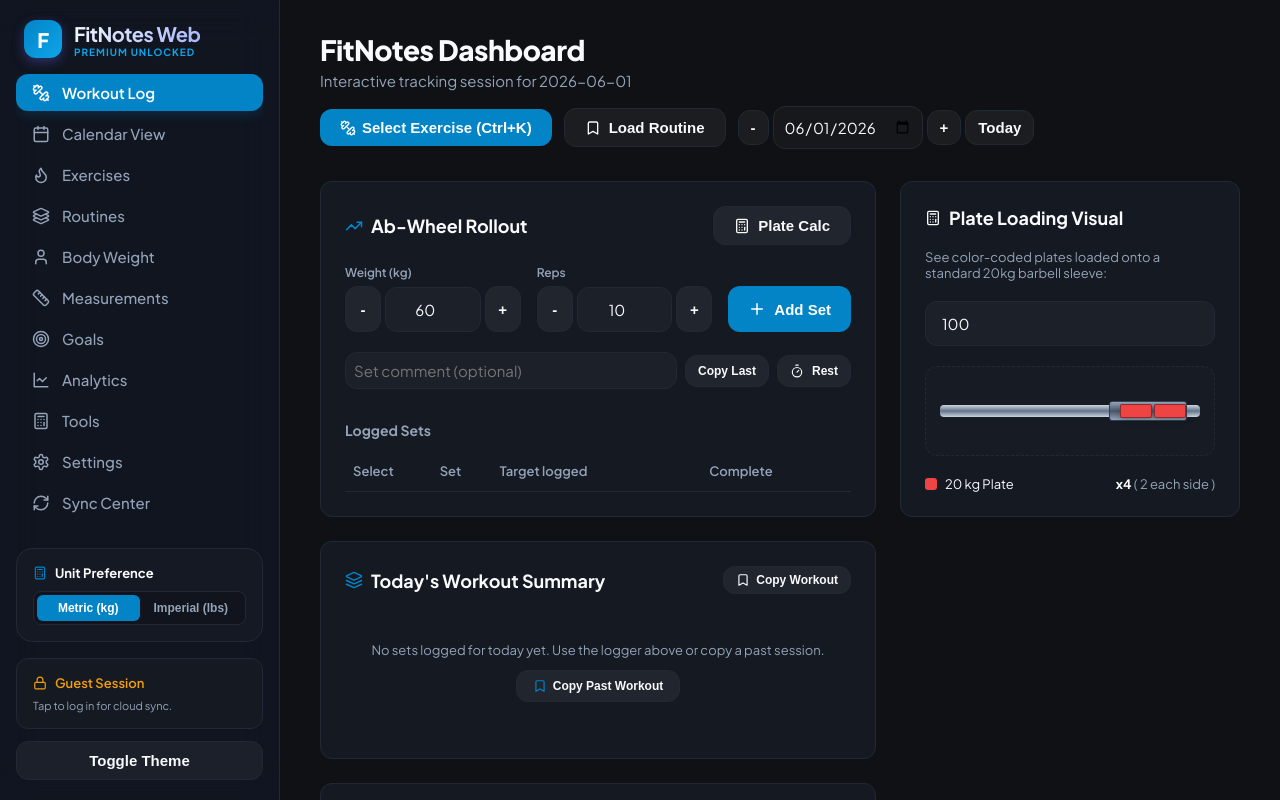
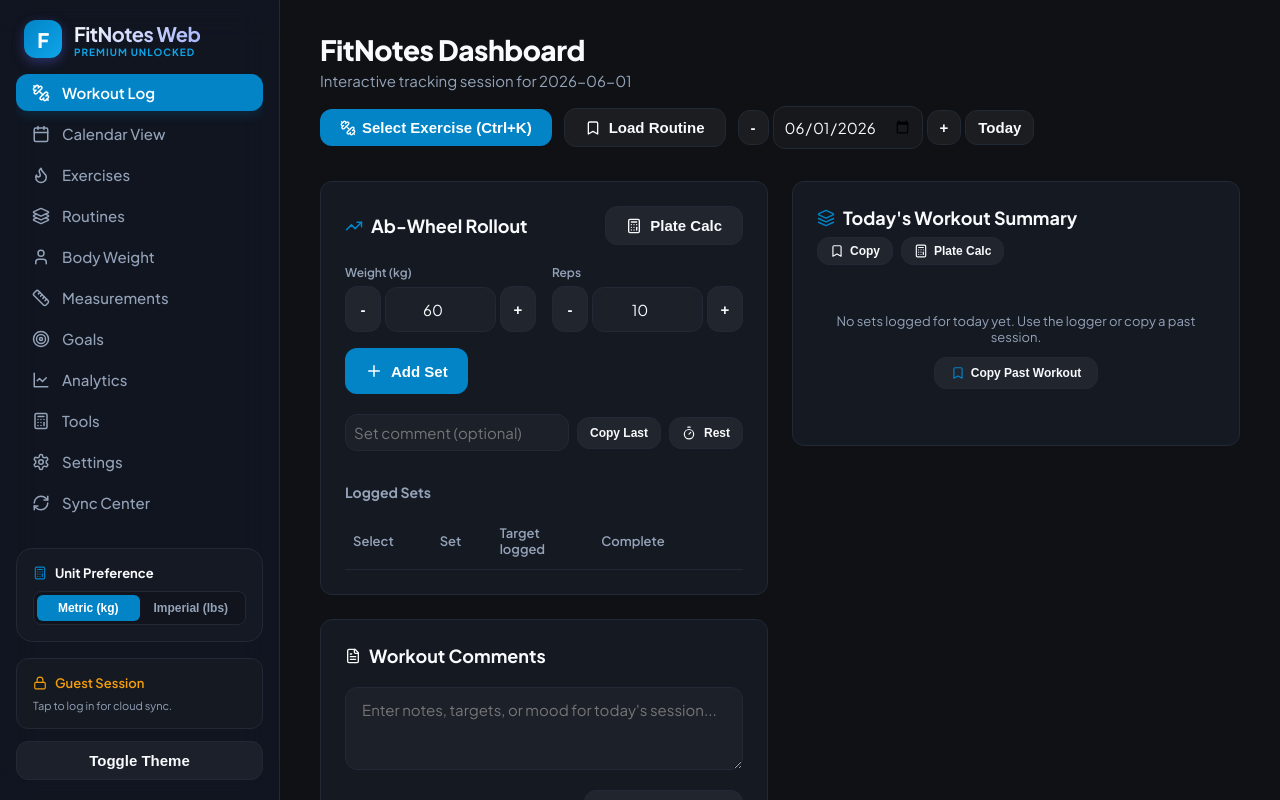
Before and after one commit to biker2000on/fitnotes-web, a React (Vite) app in the folder frontend/: page /#/log in a window 1280 px wide. Built offline with nearby package versions, Linux system fonts and the light colour scheme.

Commit message:
layout: restructure Workout Log grid with 50/50 desktop columns and Plate Calc modal visualizer

```diff
--- a/frontend/src/components/PlateCalculatorModal.tsx
+++ b/frontend/src/components/PlateCalculatorModal.tsx
@@ -46,6 +46,27 @@
           style={{ fontSize: '18px', fontWeight: 700 }}
         />
 
+        {/* Premium Barbell Draw */}
+        <div className="barbell-preview" style={{ marginTop: '8px', marginBottom: '8px' }}>
+          <div className="barbell-shaft">
+            <div className="barbell-sleeve right">
+              {calculatedPlates.flatMap(p =>
+                Array.from({ length: p.count }).map((_, i) => (
+                  <div
+                    key={`${p.weight}-${i}`}
+                    className="loaded-plate"
+                    style={{
+                      width: `${p.weight * (userUnit === 'kg' ? 3.5 : 1.6)}px`,
+                      height: `${80 - ((userUnit === 'kg' ? 20 : 45) - p.weight) * (userUnit === 'kg' ? 2 : 0.9)}%`,
+                      backgroundColor: p.color,
+                    }}
+                  />
+                ))
+              )}
+            </div>
+          </div>
+        </div>
+
         <div style={{ display: 'flex', flexDirection: 'column', gap: '12px', marginTop: '8px' }}>
           {calculatedPlates.length === 0 ? (
             <p style={{ textAlign: 'center', padding: '16px', color: 'var(--text-secondary-dark)', fontSize: '13px' }}>
--- a/frontend/src/index.css
+++ b/frontend/src/index.css
@@ -280,7 +280,7 @@
 /* Workout Logging Screen Grid */
 .workout-grid {
   display: grid;
-  grid-template-columns: 1fr 340px;
+  grid-template-columns: 1fr 1fr;
   gap: 24px;
   align-items: start;
 }
--- a/frontend/src/views/WorkoutLogView.tsx
+++ b/frontend/src/views/WorkoutLogView.tsx
@@ -21,7 +21,6 @@
     setSelectedExIdsForSuperset, setShowSupersetManagerModal,
     workoutGroups, groupExercises, exercises, categories, selectedDate, handleClearGroup,
     workoutComment, setWorkoutComment, handleSaveComment,
-    plateCalcTarget, setPlateCalcTarget, calculatedPlates,
     settings, logComment, setLogComment, handleCopyPreviousSet, handleClearDay,
     startRestTimer, shareWorkout,
     editingLog, handleSelectLogForEdit, handleCancelEdit,
@@ -30,7 +29,7 @@
 
   return (
     <div className="workout-grid">
-      {/* Middle: Active set Logger */}
+      {/* Left: Active set Logger & comments */}
       <div style={{ display: 'flex', flexDirection: 'column', gap: '24px' }}>
         {selectedExercise ? (
           <div className="card" style={{ gap: '20px' }}>
@@ -232,21 +231,39 @@
           </div>
         )}
 
-        {/* TODAY'S WORKOUT SUMMARY PANEL */}
-        <div className="card" style={{ gap: '16px' }}>
-          <div style={{ display: 'flex', justifyContent: 'space-between', alignItems: 'center' }}>
+        {/* Workout comments */}
+        <div className="card">
+          <div className="card-title"><FileText size={16} /> Workout Comments</div>
+          <textarea
+            value={workoutComment}
+            onChange={(e) => setWorkoutComment(e.target.value)}
+            placeholder="Enter notes, targets, or mood for today's session..."
+            rows={3}
+          />
+          <button className="btn btn-secondary" onClick={handleSaveComment} style={{ alignSelf: 'flex-end' }}>
+            Save Comments
+          </button>
+        </div>
+      </div>
+
+      {/* Right: Today's Workout Summary side panel */}
+      <div className="card" style={{ gap: '16px', height: 'fit-content' }}>
+        <div style={{ display: 'flex', justifyContent: 'space-between', alignItems: 'center', flexWrap: 'wrap', gap: '8px' }}>
           <div className="card-title" style={{ display: 'flex', alignItems: 'center', gap: '8px' }}>
             <Layers size={18} color="var(--primary)" />
             <span>Today's Workout Summary</span>
           </div>
-            <div style={{ display: 'flex', gap: '8px' }}>
+          <div style={{ display: 'flex', gap: '8px', flexWrap: 'wrap' }}>
             {currentLogs.length > 0 && (
               <button className="btn btn-primary" style={{ padding: '6px 12px', fontSize: '12px', display: 'flex', alignItems: 'center', gap: '6px' }} onClick={handleMarkAllComplete}>
-                  ✓ Complete All Sets
+                ✓ Complete All
               </button>
             )}
             <button className="btn btn-secondary" style={{ padding: '6px 12px', fontSize: '12px', display: 'flex', alignItems: 'center', gap: '6px' }} onClick={() => setShowCopyWorkoutDrawer(true)}>
-                <Bookmark size={14} /> Copy Workout
+              <Bookmark size={14} /> Copy
+            </button>
+            <button className="btn btn-secondary" style={{ padding: '6px 12px', fontSize: '12px', display: 'flex', alignItems: 'center', gap: '6px' }} onClick={() => setShowPlateCalc(true)}>
+              <Calculator size={14} /> Plate Calc
             </button>
             {currentLogs.length > 0 && (
               <>
@@ -254,7 +271,7 @@
                   <Share2 size={14} /> Share
                 </button>
                 <button className="btn btn-secondary" style={{ padding: '6px 12px', fontSize: '12px', color: 'var(--danger)' }} onClick={handleClearDay}>
-                    <Trash2 size={14} /> Clear Day
+                  <Trash2 size={14} /> Clear
                 </button>
               </>
             )}
@@ -263,7 +280,7 @@
                 setSelectedExIdsForSuperset([]);
                 setShowSupersetManagerModal(true);
               }}>
-                  <Plus size={14} /> Link Superset Group
+                <Plus size={14} /> Link Superset
               </button>
             )}
           </div>
@@ -272,7 +289,7 @@
         {currentLogs.length === 0 ? (
           <div style={{ textAlign: 'center', padding: '32px 16px', display: 'flex', flexDirection: 'column', alignItems: 'center', gap: '12px' }}>
             <p style={{ color: 'var(--text-secondary-dark)', fontSize: '13px', margin: 0 }}>
-                No sets logged for today yet. Use the logger above or copy a past session.
+              No sets logged for today yet. Use the logger or copy a past session.
             </p>
             <button className="btn btn-secondary" style={{ display: 'flex', alignItems: 'center', gap: '6px', fontSize: '12px', padding: '8px 16px' }} onClick={() => setShowCopyWorkoutDrawer(true)}>
               <Bookmark size={14} color="var(--primary)" /> Copy Past Workout
@@ -583,69 +600,6 @@
           </div>
         )}
       </div>
-
-        {/* Workout comments */}
-        <div className="card">
-          <div className="card-title"><FileText size={16} /> Workout Comments</div>
-          <textarea
-            value={workoutComment}
-            onChange={(e) => setWorkoutComment(e.target.value)}
-            placeholder="Enter notes, targets, or mood for today's session..."
-            rows={3}
-          />
-          <button className="btn btn-secondary" onClick={handleSaveComment} style={{ alignSelf: 'flex-end' }}>
-            Save Comments
-          </button>
-        </div>
-      </div>
-
-      {/* Right: Plate loading visualizer side panel */}
-      <div className="card" style={{ gap: '20px' }}>
-        <div className="card-title"><Calculator size={16} /> Plate Loading Visual</div>
-        <p style={{ fontSize: '13px', color: 'var(--text-secondary-dark)' }}>See color-coded plates loaded onto a standard {userUnit === 'kg' ? '20kg' : '45lbs'} barbell sleeve:</p>
-
-        <div style={{ display: 'flex', gap: '12px' }}>
-          <input
-            type="number"
-            value={plateCalcTarget}
-            onChange={(e) => setPlateCalcTarget(parseFloat(e.target.value) || 0)}
-            placeholder="Target Weight"
-          />
-        </div>
-
-        {/* Premium Barbell Draw */}
-        <div className="barbell-preview">
-          <div className="barbell-shaft">
-            <div className="barbell-sleeve right">
-              {calculatedPlates.flatMap(p =>
-                Array.from({ length: p.count }).map((_, i) => (
-                  <div
-                    key={`${p.weight}-${i}`}
-                    className="loaded-plate"
-                    style={{
-                      width: `${p.weight * (userUnit === 'kg' ? 3.5 : 1.6)}px`,
-                      height: `${80 - ((userUnit === 'kg' ? 20 : 45) - p.weight) * (userUnit === 'kg' ? 2 : 0.9)}%`,
-                      backgroundColor: p.color,
-                    }}
-                  />
-                ))
-              )}
-            </div>
-          </div>
-        </div>
-
-        <div style={{ display: 'flex', flexDirection: 'column', gap: '8px' }}>
-          {calculatedPlates.map(p => (
-            <div key={p.weight} style={{ display: 'flex', justifyContent: 'space-between', alignItems: 'center', fontSize: '13px' }}>
-              <div style={{ display: 'flex', alignItems: 'center', gap: '8px' }}>
-                <div style={{ width: '12px', height: '12px', borderRadius: '3px', backgroundColor: p.color }}></div>
-                <span>{p.weight} {userUnit} Plate</span>
-              </div>
-              <span style={{ fontWeight: 700 }}>x{p.count * 2} <span style={{ color: 'var(--text-secondary-dark)', fontWeight: 400 }}>( {p.count} each side )</span></span>
-            </div>
-          ))}
-        </div>
-      </div>
     </div>
   );
 }
```
Lines whose indentation alone changed are shown as unchanged.
